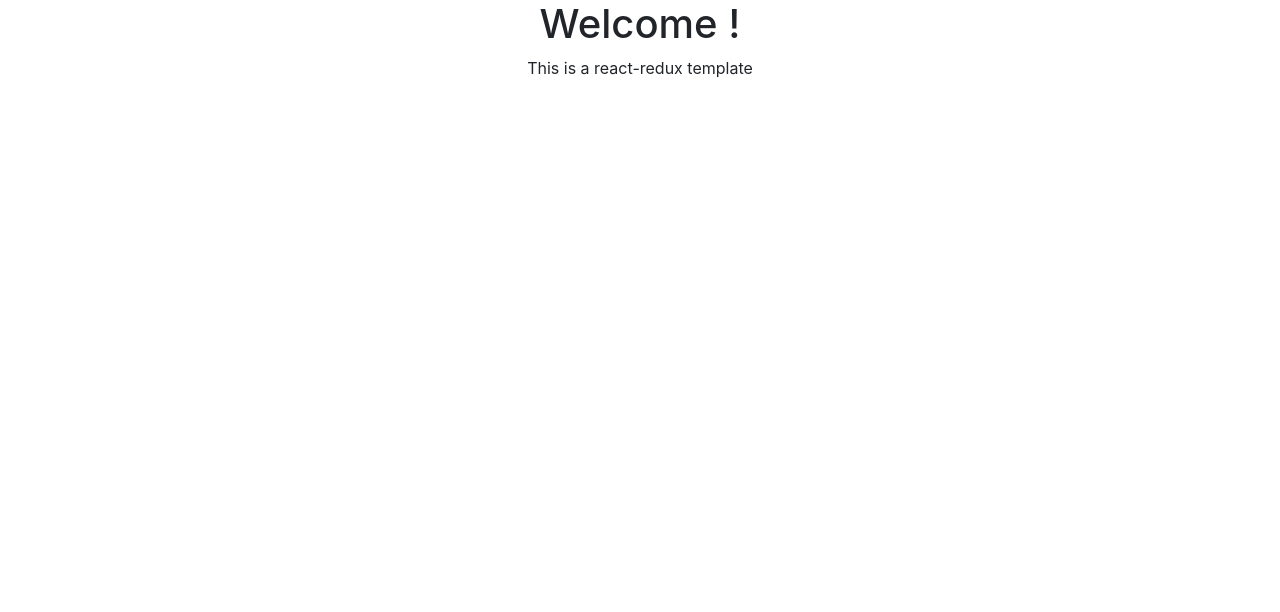
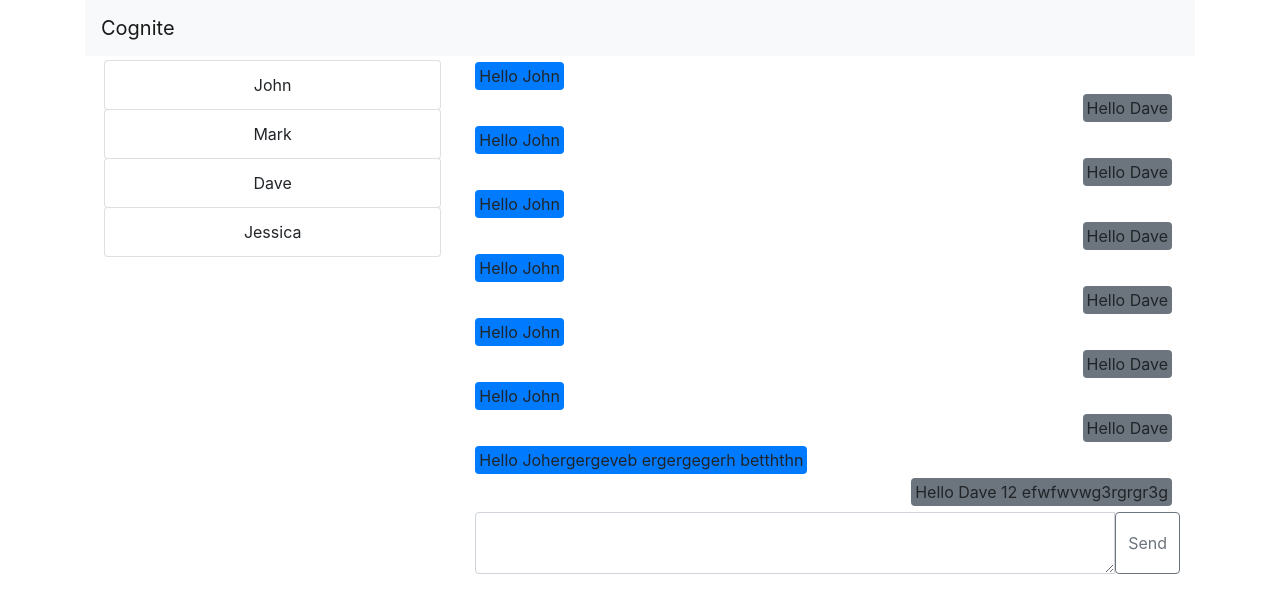
Before and after one commit to UmeshMaharshi30/cognite-chat-app, a React (Create React App) app: page / in a window 1280 px wide. Shown: the top 612 px of the page. Built offline with nearby package versions, Linux system fonts and the light colour scheme.

Commit message:
basic display of messages

```diff
--- a/src/App.js
+++ b/src/App.js
@@ -1,13 +1,11 @@
 import React from 'react';
 import './App.css';
 import 'bootstrap/dist/css/bootstrap.min.css';
+import Dashboard from './components/dashboard/dashboard';
 
 function App() {
   return (
-    <div className="App">
-      <h1>Welcome !</h1>
-      <p>This is a react-redux template</p>
-    </div>
+    <Dashboard></Dashboard>
   );
 }
 
--- /dev/null
+++ b/src/components/conversation/chat.line.js
@@ -0,0 +1,13 @@
+import React, {Component} from 'react';
+
+
+class ChatLine extends Component {
+    render() {
+        const message = this.props.message;
+        const friend_id = this.props.friend_id;
+        const base_user_id = this.props.base_user_id;
+        return <div className="p-1" ><div className={message.id != friend_id ? "text-left" : "text-right"}><span className={message.id != friend_id ? "bg-primary rounded p-1" : "bg-secondary rounded p-1"}>{message.message}</span></div></div>
+    }
+}
+
+export default ChatLine;
--- /dev/null
+++ b/src/components/conversation/conversation.js
@@ -0,0 +1,26 @@
+import React, {Component} from 'react';
+import {chat_history} from './../../constants';
+import ChatLine from './chat.line';
+import TextBox from './text.box';
+
+
+class Conversation extends Component {
+
+    render() {
+        const friend_selected = "john";
+        const base_user = "dave";
+        if(!friend_selected) {
+            return <div>Welcome !</div>
+        }
+        const users_prev_chat = chat_history[base_user].filter((chat, index) => {
+            if(chat.id == friend_selected) return chat;
+        });
+        const prev_chat = users_prev_chat[0].messages;
+        return <div style={{"height" : "600px"}}>
+        <div style={{"max-height" : "450px", "min-height" : "200px"}}>{prev_chat.map((c, i) => <ChatLine key={i} message={c} base_user_id={base_user} friend_id={friend_selected}></ChatLine>)}</div>
+        <TextBox></TextBox>
+        </div>
+    }
+}
+
+export default Conversation;
--- /dev/null
+++ b/src/components/conversation/text.box.js
@@ -0,0 +1,13 @@
+import React, {Component} from 'react';
+
+
+class TextBox extends Component {
+    render() {
+        return <div className="input-group m-1" style={{"height" : "40px"}}>
+                <textarea className="form-control"></textarea>
+                <button className="btn btn-outline-secondary" type="submit" >Send</button>
+        </div>
+    }
+}
+
+export default TextBox;
--- a/src/components/dashboard/dashboard.js
+++ b/src/components/dashboard/dashboard.js
@@ -0,0 +1,23 @@
+import React, {Component} from 'react';
+import AllFriends from './../tiles/all.friends';
+import Conversation from './../conversation/conversation';
+
+class Dashboard extends Component {
+
+    render() {
+        return <div className="container">
+            <nav className="navbar navbar-light bg-light">
+                <a className="navbar-brand" href="#">
+                    Cognite
+                </a>
+            </nav>
+            <div className="row d-flex m-1">
+                <div className="col-4"><AllFriends></AllFriends></div>
+                <div className="col-8"><Conversation></Conversation></div>
+            </div>
+        </div>
+    }
+
+}
+
+export default Dashboard;
--- /dev/null
+++ b/src/components/tiles/all.friends.js
@@ -0,0 +1,18 @@
+import React, {Component} from 'react';
+import {all_users} from './../../constants';
+import FriendTile from './friend.tile';
+
+class AllFriendTiles extends Component {
+    render() {
+        const all_friends = all_users["dave"].friends;
+        return <ul className="list-group">
+            {
+                all_friends.map((f, i) => {
+                    return <FriendTile key={i} id={f}></FriendTile>
+                })
+            }
+        </ul>
+    }
+}
+
+export default AllFriendTiles;
--- /dev/null
+++ b/src/components/tiles/friend.tile.js
@@ -0,0 +1,14 @@
+import React, {Component} from 'react';
+import {all_users} from './../../constants';
+
+
+class FriendTile extends Component {
+    render() {
+        const friend = all_users[this.props.id];
+        var friend_name = friend.name;
+        var friend_id = friend.id;
+        return <li className="list-group-item btn">{friend_name}</li>
+    }
+}
+
+export default FriendTile;
--- a/src/constants/demo.database.js
+++ b/src/constants/demo.database.js
@@ -1,36 +1,79 @@
-export const all_users = [
-    {name :"Dave", id: "dave", email: "dave@react.com", friends : ["john", "mark", "dave", "jessica"]},
-    {name :"John", id: "john", email: "john@react.com", friends : ["mark", "dave", "jessica"]},
-    {name :"Mark", id: "mark", email: "mark@react.com", friends : ["john", "katie", "jessica"]},
-    {name :"Jessica", id: "jessica", email: "jessica@react.com"},
-    {name :"Katie", id: "katie", email: "katie@react.com"},
-];
+export const all_users = {
+    "dave" : {name :"Dave", id: "dave", email: "dave@react.com", friends : ["john", "mark", "dave", "jessica"]},
+    "john" : {name :"John", id:"john", email: "john@react.com", friends : ["mark", "dave", "jessica"]},
+    "mark" : {name :"Mark", id:"mark", email: "mark@react.com", friends : ["john", "katie", "jessica"]},
+    "jessica" : {name :"Jessica", id: "jessica", email: "jessica@react.com"},
+    "katie" : {name :"Katie", id : "katie", email: "katie@react.com"}
+};
 
 
 export const chat_history = {
     "dave" : [
         {
-            user_id : "john",
+            id : "john",
             messages : [
                 {
-                    user_id : "dave",
+                    id : "dave",
                     message : "Hello John"
                 },
                 {
-                    user_id : "john",
+                    id : "john",
                     message : "Hello Dave"
+                },{
+                    id : "dave",
+                    message : "Hello John"
+                },
+                {
+                    id : "john",
+                    message : "Hello Dave"
+                },{
+                    id : "dave",
+                    message : "Hello John"
+                },
+                {
+                    id : "john",
+                    message : "Hello Dave"
+                },{
+                    id : "dave",
+                    message : "Hello John"
+                },
+                {
+                    id : "john",
+                    message : "Hello Dave"
+                },{
+                    id : "dave",
+                    message : "Hello John"
+                },
+                {
+                    id : "john",
+                    message : "Hello Dave"
+                },{
+                    id : "dave",
+                    message : "Hello John"
+                },
+                {
+                    id : "john",
+                    message : "Hello Dave"
+                },{
+                    id : "dave",
+                    message : "Hello Johergergeveb ergergegerh betththn"
+                },
+                {
+                    id : "john",
+                    message : "Hello Dave 12 efwfwvwg3rgrgr3g"
                 }
+
             ]
         },
         {
-            user_id : "jessica",
+            id : "jessica",
             messages : [
                 {
-                    user_id : "dave",
+                    id : "dave",
                     message : "Hello Jessica"
                 },
                 {
-                    user_id : "john",
+                    id : "john",
                     message : "Hello Dave"
                 }
             ]
@@ -38,27 +81,27 @@ export const chat_history = {
     ],
     "mark" : [
         {
-            user_id : "katie",
+            id : "katie",
             messages : [
                 {
-                    user_id : "dave",
+                    id : "dave",
                     message : "Hello Mark"
                 },
                 {
-                    user_id : "mark",
+                    id : "mark",
                     message : "Hello Katie"
                 }
             ]
         },
         {
-            user_id : "jessica",
+            id : "jessica",
             messages : [
                 {
-                    user_id : "mark",
+                    id : "mark",
                     message : "Hello Jessica"
                 },
                 {
-                    user_id : "jessica",
+                    id : "jessica",
                     message : "Hello mark"
                 }
             ]
--- a/src/constants/index.js
+++ b/src/constants/index.js
@@ -1 +1,2 @@
 export * from './user.constants'
+export * from './demo.database'
```
Also changed, not shown: src/resources/logo.svg.
